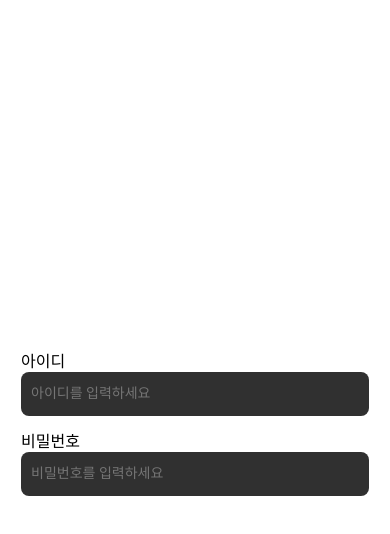
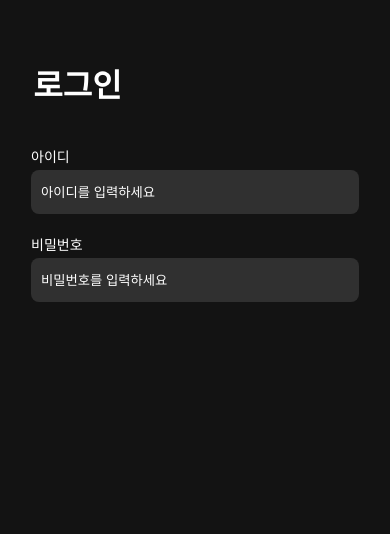
Before and after one commit to Dsm-Hackathon-2024/frontend, a React (Vite) app: page / in a window 390 px wide. Shown: the top 534 px of the page. Built offline with nearby package versions, Linux system fonts and the light colour scheme; a web font is replaced by a local one.

Commit message:
로그인 제목 부분 완성
조금 모자른 반응형 사용

```diff
--- a/src/routes/Login.jsx
+++ b/src/routes/Login.jsx
@@ -1,22 +1,57 @@
 import styled from "styled-components";
+
+function Login() {
+  return (
+    <>
+      <Container>
+        <Title>로그인</Title>
+        <IdContainer>
+          <Label for="Id">아이디</Label>
+          <Input type="text" placeholder="아이디를 입력하세요" name="Id" />
+        </IdContainer>
+        <PsContainer>
+          <Label for="Ps">비밀번호</Label>
+          <Password
+            type="password"
+            placeholder="비밀번호를 입력하세요"
+            name="Ps"
+          />
+        </PsContainer>
+      </Container>
+    </>
+  );
+}
+
+export default Login;
+
+const Title = styled.h1`
+  font-family: "Semi Bold";
+  color: #ffffff;
+  font-size: 32px;
+  padding-bottom: 20px;
+`;
 
 const Container = styled.div`
   display: flex;
   align-items: center;
-  justify-content: center;
   flex-direction: column;
-  gap: 12px;
+  gap: 20px;
   width: 100vw;
   height: 100vh;
+  background-color: #131313;
+  padding-top: 60px;
+
+  & > h1 {
+    @media screen and (max-width: 500px) {
+      margin-right: 235px;
+    }
+  }
 `;
 const IdContainer = styled.div`
   display: flex;
   flex-direction: column;
 `;
-const PsContainer = styled.div`
-  display: flex;
-  flex-direction: column;
-`;
+const PsContainer = styled(IdContainer)``;
 
 const Input = styled.input`
   /* input */
@@ -24,48 +59,30 @@ const Input = styled.input`
   /* Auto layout */
 
   padding: 10px;
-
-  width: 328px;
+  display: flex;
+  align-items: center;
+  width: 308px;
   height: 72px;
   border-radius: 8px;
   background: #303030;
   color: #d8ddff;
 
-  /* 아이디를 입력하세요. */
-
   height: 24px;
 
+  color: #ffffff;
+
+  &::placeholder {
+    color: #ffffff;
+  }
+`;
+
+const Label = styled.label`
   font-family: "Pretendard";
   font-style: normal;
   font-weight: 400;
   font-size: 14px;
   line-height: 24px;
-  /* identical to box height, or 171% */
-
   color: #ffffff;
 `;
 
-const Label = styled.label;
-
 const Password = styled(Input)``;
-
-function Login() {
-  return (
-    <Container>
-      <IdContainer>
-        <label for="Id">아이디</label>
-        <Input type="text" placeholder="아이디를 입력하세요" name="Id" />
-      </IdContainer>
-      <PsContainer>
-        <label for="Ps">비밀번호</label>
-        <Password
-          type="password"
-          placeholder="비밀번호를 입력하세요"
-          name="Ps"
-        />
-      </PsContainer>
-    </Container>
-  );
-}
-
-export default Login;
```
